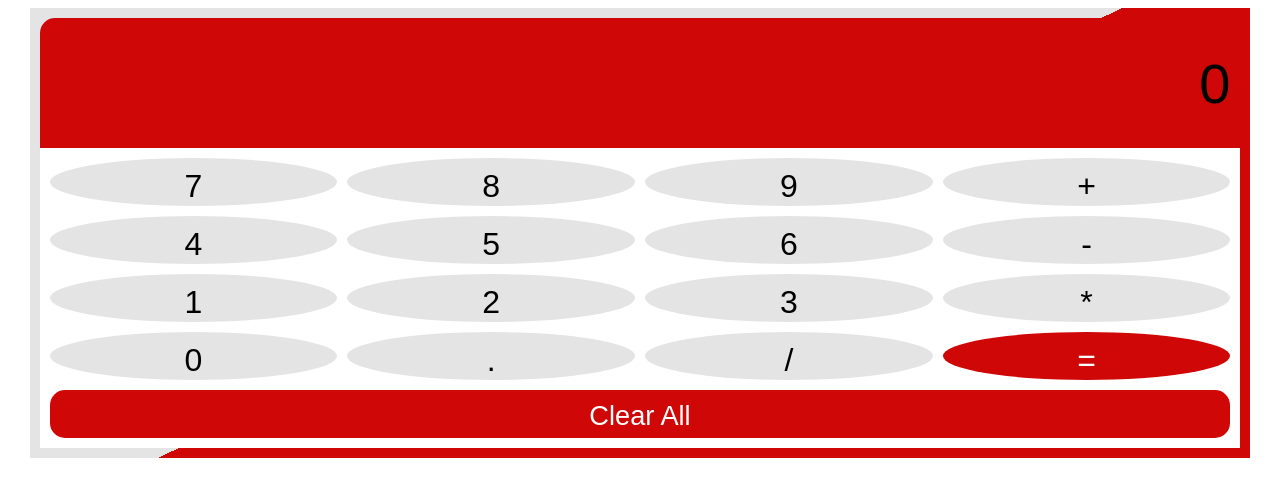
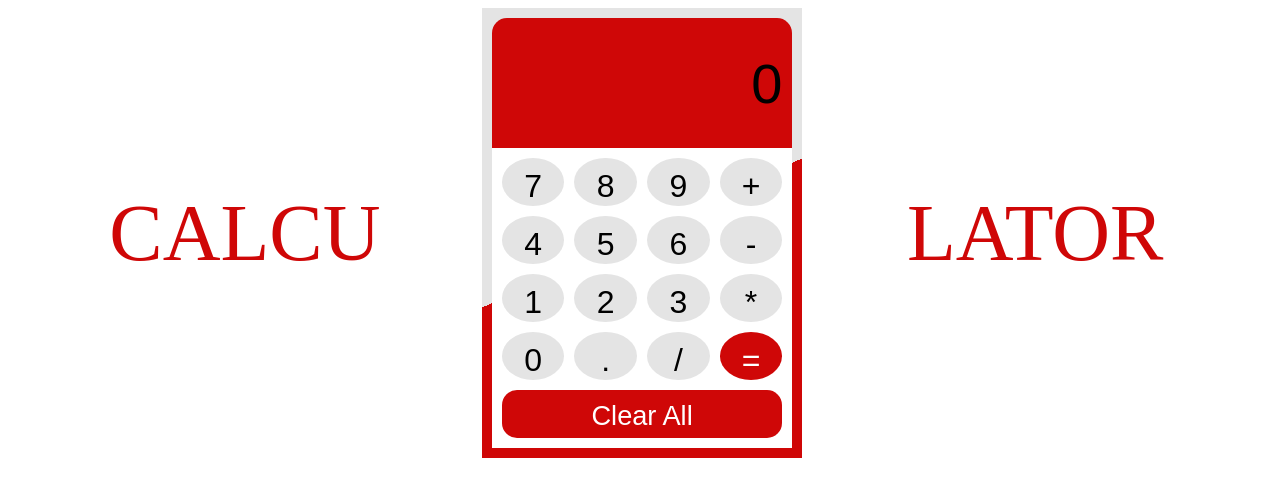
Before and after one commit to aditya09092002choudhary/Calculator-2.0, a plain HTML site: page index.html in a window 1280 px wide. Drawn offline with Linux system fonts and the light colour scheme.

Commit message:
Update index.html

```diff
--- a/index.html
+++ b/index.html
@@ -8,10 +8,15 @@
     <link rel="stylesheet" href="styles.css">
 </head>
 <body>
-    <div class="container">
-        <div class="display" id="display">
-            <input type="text" name="Display" id="screen" value="0">
-        </div>
+    <div style="display: flex;">
+        <div class="calcu">CALCU</div>
+        <div>
+            <h1>Calculator</h1>
+
+            <div class="container">
+                <div class="display" id="display">
+                    <input type="text" name="Display" id="screen" value="0">
+                </div>
         <div class="bottom">
             <button class="items">7</button>
             <button class="items">8</button>
@@ -32,6 +37,9 @@
             <button class="clear">Clear All</button>
         </div>
     </div>
+</div>
+    <div class="lator">LATOR</div>
+</div>
     <script src="index.js"></script>
 </body>
 </html>
```
